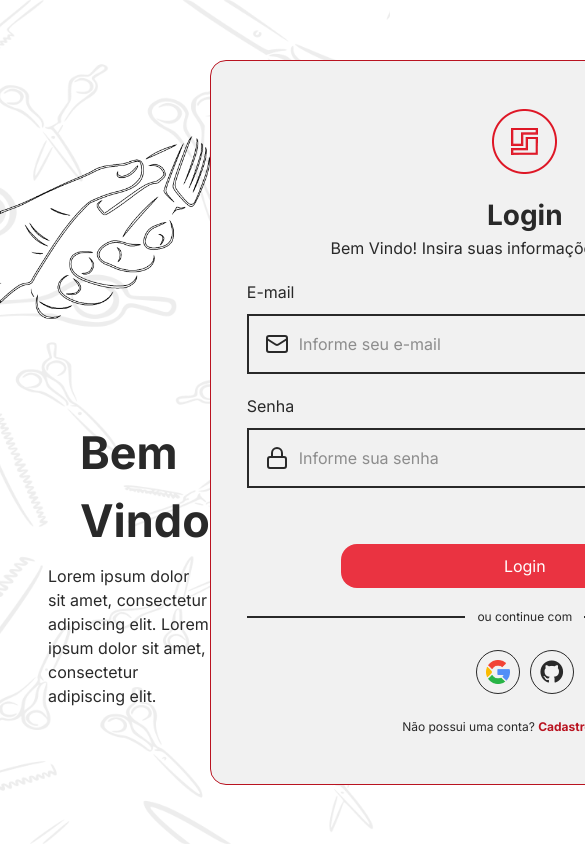
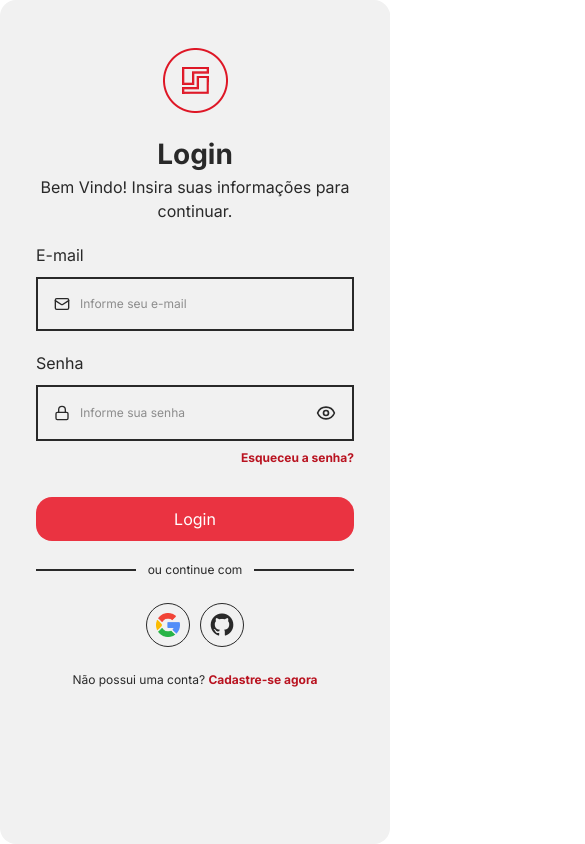
Before and after one commit to Paulo-Mikhael/barbershop, a Next.js app: page /login in a window 390 px wide. Shown: the top 844 px of the page, 585 px wide, since content can reach past the window. Built offline with nearby package versions, Linux system fonts and the light colour scheme.

Commit message:
Login Page Responsive Design

```diff
--- a/app/src/components/Pages/LoginPage/LoginAsideText/index.tsx
+++ b/app/src/components/Pages/LoginPage/LoginAsideText/index.tsx
@@ -8,7 +8,7 @@ export default function LoginAsideText() {
   const themedImageSrc = theme === "dark" ? "/images/login/hand.png" : "/images/login/light/hand.png";
 
   return (
-    <div className="flex flex-col gap-25">
+    <div className="flex flex-col gap-25 max-xl:hidden">
       <figure>
         <Image src={themedImageSrc} alt="Login aside text" width={383} height={197} loading="eager" className="w-auto h-auto" />
       </figure>
--- a/app/src/components/Pages/LoginPage/LoginCard/index.tsx
+++ b/app/src/components/Pages/LoginPage/LoginCard/index.tsx
@@ -5,7 +5,7 @@ import LoginCardFooter from "./LoginCardFooter";
 
 function LoginCard({ children }: { children: ReactNode }) {
   return (
-    <article className="flex flex-col gap-5 min-w-157.5 min-h-165 dark:bg-background bg-box border border-brand-darker rounded-2xl mr-40 pt-12 pb-12 pr-9 pl-9">
+    <article className="flex flex-col gap-5 w-screen h-screen xl:min-w-157.5 xl:min-h-165 dark:bg-background bg-box xl:border xl:border-brand-darker rounded-2xl pt-12 pb-12 pr-9 pl-9 xl:mr-40">
       {children}
     </article>
   );
--- a/app/src/components/Pages/LoginPage/LoginMain/index.tsx
+++ b/app/src/components/Pages/LoginPage/LoginMain/index.tsx
@@ -3,7 +3,7 @@ import { ReactNode } from "react";
 export default function LoginMain({ children }: { children: ReactNode }) {
   return (
     <main className="h-screen w-full bg-background bg-brand bg-cover bg-center">
-      <span className="flex items-center justify-between h-full">
+      <span className="flex items-center justify-center xl:justify-between h-full">
         {children}
       </span>
     </main>
--- a/app/src/components/Textbox/index.tsx
+++ b/app/src/components/Textbox/index.tsx
@@ -30,25 +30,25 @@ export default function Textbox({ width, placeholder, labelText, LucideIcon, Act
       <span
         onClick={() => input.current?.focus()}
         className={
-          clsx("flex p-4 gap-2.5 cursor-pointer bg-box border-2 border-typo-700 outline-0 has-[input:focus]:border-brand-default", {
+          clsx("flex items-center p-4 gap-2.5 cursor-pointer bg-box border-2 border-typo-700 outline-0 has-[input:focus]:border-brand-default", {
             "w-full": !width,
             [boxWidthClass]: width
           })}
       >
         {
           LucideIcon && (
-            <LucideIcon />
+            <LucideIcon width={16} height={16} className="text-caption xl:text-paragraph" />
           )
         }
         <input
           ref={input}
-          className="outline-0 text-paragraph grow"
+          className="outline-0 text-caption xl:text-paragraph grow"
           type={type}
           placeholder={placeholder}
         />
         {
           ActionButton && (
-            <ActionButton onClick={() => {
+            <ActionButton width={20} height={20} className="text-caption xl:text-paragraph" onClick={() => {
               ActionOnClick && ActionOnClick();
             }} />
           )
```
